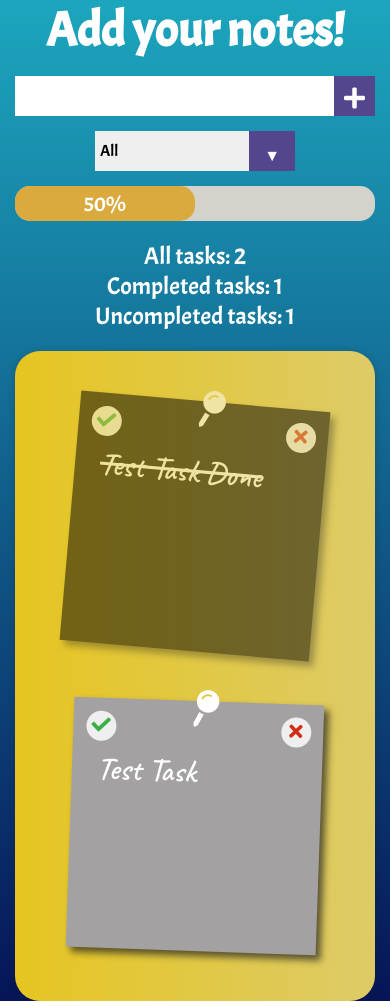
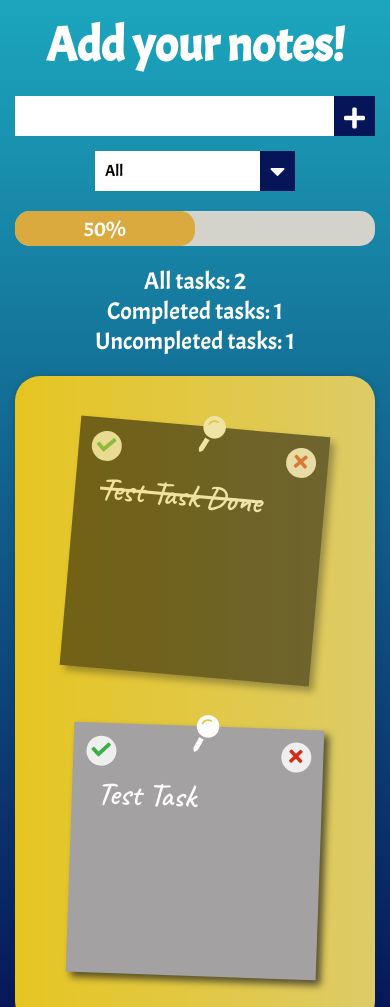
Before and after one commit to oszi91/ShortNotesApp, a plain HTML site: page index.html in a window 390 px wide. Shown: the top 1007 px of the page. Drawn offline with Linux system fonts and the light colour scheme; a web font is replaced by a local one.

Commit message:
add dropdown in js instead of select, some css changes

```diff
--- a/app.js
+++ b/app.js
@@ -2,6 +2,10 @@
     const formTextInput = document.querySelector('.form__input');
     const todoList = document.querySelector('.todo-list');
     const selectToDo = document.querySelector('.form__select-input');
+
+    const dropdownList = document.querySelector('.form__dropdown-list');
+    const dropdownMainOption = document.querySelector('.form__dropdown-main-option');
+    const dropdownContainer = document.querySelector('.form__dropdown-container');
 
     const error = document.querySelector('.form__error');
     const allTasksText = document.querySelector('.header__all-tasks > span');
@@ -108,18 +112,26 @@
         };
     };
 
+    const dropdownIsOpen = () => {
+        const dropdownBtn = document.querySelector('.form__dropdown-btn');
+        dropdownList.classList.toggle('form__dropdown-btn--is-open');
+        dropdownBtn.classList.toggle('form__dropdown-btn--rotate-arrow');
+    };
+
     const selectTypeOfTasks = e => {
         const selectTasks = [...todoList.children];
-        const typeOfTasks = e.target.value;
+        const typeOfTasks = e.target.dataset.value;
 
         selectTasks.forEach(task => {
             const taskComplete = task.children[0];
 
             switch (typeOfTasks) {
                 case 'all':
+                    dropdownMainOption.textContent = 'All';
                     task.style.display = 'flex';
                     break;
                 case 'completed':
+                    dropdownMainOption.textContent = 'Completed';
                     if (taskComplete.classList.contains('todo-list__item-name--done')) {
                         task.style.display = 'flex'
                     } else {
@@ -127,6 +139,7 @@
                     }
                     break;
                 case 'uncompleted':
+                    dropdownMainOption.textContent = 'Uncompleted';
                     if (!taskComplete.classList.contains('todo-list__item-name--done')) {
                         task.style.display = 'flex'
                     } else {
@@ -136,6 +149,8 @@
             }
         })
     };
+
+    dropdownList.addEventListener('click', selectTypeOfTasks);
 
     // Local Storage
 
@@ -232,4 +247,4 @@
     document.addEventListener('DOMContentLoaded', getTasksFromLocalStorage);
     form.addEventListener('submit', addTaskToList);
     todoList.addEventListener('click', deleteOrCompleteTask);
-    selectToDo.addEventListener('click', selectTypeOfTasks);
+    dropdownContainer.addEventListener('click', dropdownIsOpen);
--- a/index.html
+++ b/index.html
@@ -14,7 +14,7 @@
 <body>
     <div class="container">
         <header class="header">
-            <h1 class="header__main-texgt">Add your notes!</h1>
+            <h1 class="header__main-text">Add your notes!</h1>
             <form action="" class="form">
                 <div class="form__input-container">
                     <p class="form__error"></p>
@@ -23,12 +23,18 @@
                         <i class="fas fa-plus"></i>
                     </button>
                 </div>
-                <div class="form__select-container">
-                    <select name="todos" class="form__select-input">
-                        <option value="all">All</option>
-                        <option value="completed">Completed</option>
-                        <option value="uncompleted">Uncompleted</option>
-                    </select>
+                <div class="form__dropdown-container">
+                    <div class="form__dropdown">
+                        <p class="form__dropdown-main-option">All</p>
+                        <ul class="form__dropdown-list">
+                            <li class="form__dropdown-option" data-value="all">All</li>
+                            <li class="form__dropdown-option" data-value="completed">Completed</li>
+                            <li class="form__dropdown-option" data-value="uncompleted">Uncompleted</li>
+                        </ul>
+                    </div>
+                    <div class="form__dropdown-btn">
+                        <i class="fas fa-caret-down"></i>
+                    </div>
                 </div>
             </form>
             <div class="header__progress-bar">
--- a/style.css
+++ b/style.css
@@ -120,46 +120,81 @@ body{
     border: none;
     color: white;
     font-size: 2.5rem;
-    background-color:rgb(84, 69, 141);
+    background-color:#061557;
     transition: .2s ease-in;
     cursor: pointer;
 }
 
 .form__button:hover{
     background-color: white;
-    color: rgb(84, 69, 141);
+    color: #061557;
 }
 
-.form__select-container{
-    margin-left: 3%;
-    position: relative;
-    overflow: hidden;
+.form__dropdown-container{
+    display: flex;
+    justify-content: space-between;
+    position:relative;
+    background-color: white;
+    height: 60px;
+    width: 200px;
+    font-size: 1.5rem;
+    cursor: pointer;
+    margin-left: 5%;
 }
 
-.form__select-container::after{
-    content: "\25BC";
-    pointer-events: none;
-    background-color: rgb(84, 69, 141);
-    position: absolute;
-    top: 0;
-    right: 0;
-    font-size: 1.5rem;
-    height: 100%;
-    padding: 20px;
-    transition: .2s ease-in;
+.form__dropdown{
+    display: flex;
+    align-items: center;
+    width: 100%;
+    color: black;
 }
 
-.form__select-container:hover::after{
-    background-color: white;
-    color: rgb(84, 69, 141);
+.form__dropdown-main-option{
+    padding: 10px;
 }
 
-.form__select-input{
+.form__dropdown-list{
+    display: none;
+    position: absolute;
+    top: 100%;
+    list-style: none;
+    background-color: white;
+    width: 200px;
+    box-shadow: 0 6px 6px 0 rgb(0 0 0 / 12%);
+    border-radius: 0 0 7px 7px;
+    border-top: 1px solid rgb(238, 238, 238);
+    overflow: hidden;
     cursor: pointer;
-    height: 60px;
-    padding: 15px;
-    width: 200px;
-    font-size: 1.3rem;
+}
+
+.form__dropdown-btn--is-open{
+    display: block;
+}
+
+.form__dropdown-option{
+    padding: 10px;
+}
+
+.form__dropdown-option:hover{
+    color: white;
+    background-color: #061557;
+}
+
+.form__dropdown-btn{
+    display: flex;
+    align-items: center;
+    justify-content: center;
+    align-items: center;
+    background-color: #061557;
+}
+
+.form__dropdown-btn--rotate-arrow{
+    transform: rotate(180deg);
+}
+
+.fa-caret-down{
+    padding: 10px;
+    font-size: 3rem;
 }
 
 .main{
@@ -242,8 +277,6 @@ body{
     text-decoration: line-through;
 }
 
-
-
 .todo-list__pin{
     order: -1;
     transform-origin: 200% 50%;
@@ -303,9 +336,14 @@ body{
         font-size: 1.5rem;
     }
 
+    .header__main-text{
+        margin-top: 15px;
+    }
+
     .form{
         flex-direction: column;
         font-size: 1rem;
+        margin: 20px 0;
     }
 
     .form__input-container{
@@ -322,19 +360,14 @@ body{
         font-size: 1.5rem;
     }
 
-    .form__select-container{
+    .form__dropdown-container{
         margin: 0;
-    }
-
-    .form__select-input{
         height: 40px;
-        padding: 5px;
         font-size: 1rem;
     }
 
-    .form__select-container::after{
-        font-size: 1rem;
-        padding: 15px;
+    .fa-caret-down {
+        font-size: 1.5rem;
     }
 
     .todo-list__item-container{
```
